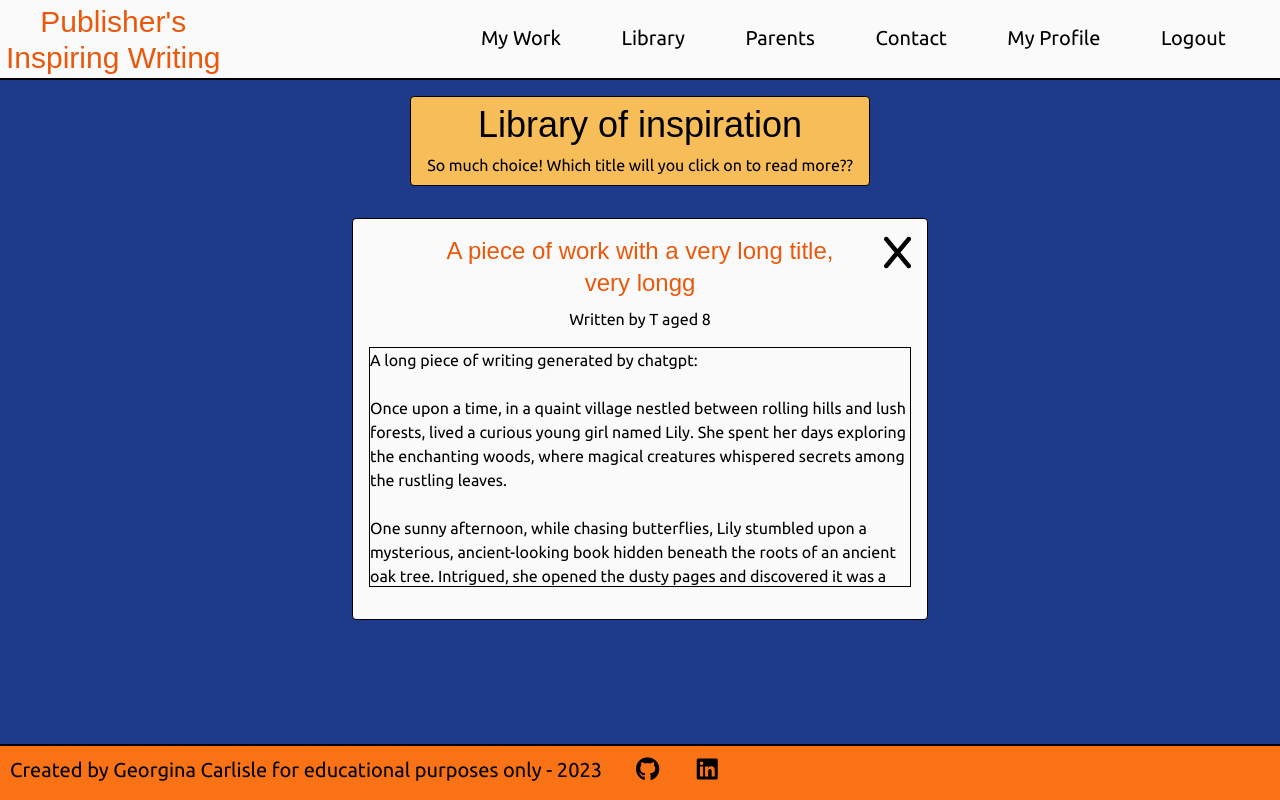
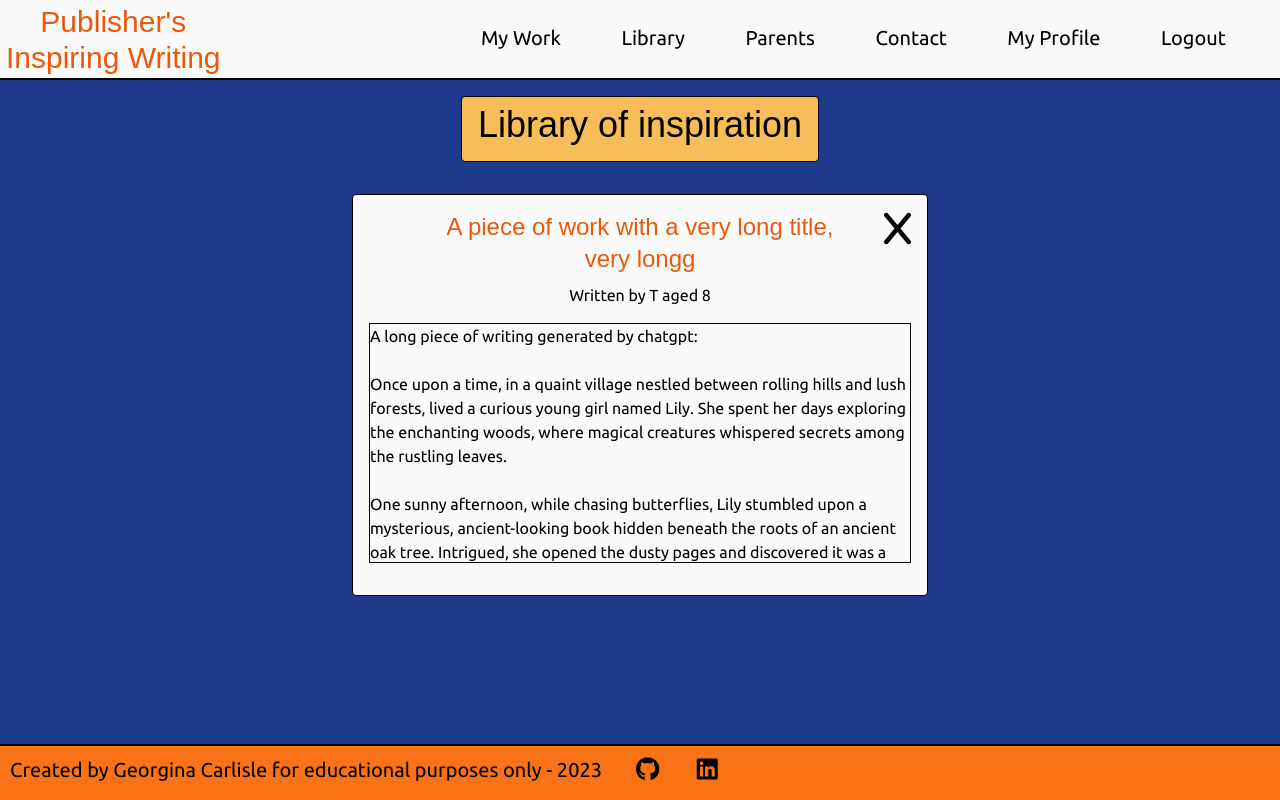
Before and after one commit to GeorginaCarlisle/inspiring-young-writers, a Django app: page /library/read/7 in a window 1280 px wide. Run offline with Django 3.2, Linux system fonts and the light colour scheme; a user stored in the database is signed in; data comes from the database, SQL or seed files in the repository; style sheets or scripts are compiled from the project's sources; some libraries are stand-ins or nearby versions; some web fonts are replaced.

Commit message:
FEAT: Remove library_title.html and cover within each individual page

```diff
--- a/library/templates/library_title.html
+++ /dev/null
@@ -1,12 +0,0 @@
-<div class="flex justify-center h-fit">
-    <div class="text-center px-4 py-2 bg-horange my-4 h-fit rounded border border-black">
-
-        <!-- User specific title -->
-        <h1 class="text-3xl md:text-4xl font-title text-black mb-2">
-            Library of inspiration
-        </h1>
-        <p>
-            So much choice! Which title will you click on to read more??
-        </p>
-    </div>
-</div>
--- a/library/templates/read.html
+++ b/library/templates/read.html
@@ -6,7 +6,15 @@
 <div class="bg-blue-900 h-full pb-4 pt-16 lg:pt-20">
 
     <!-- Heading showing user they are in the library section of platform -->
-    {% include 'library_title.html' %}
+    <div class="flex justify-center h-fit">
+        <div class="text-center px-4 py-2 bg-horange my-4 h-fit rounded border border-black">
+
+            <h1 class="text-3xl md:text-4xl font-title text-black mb-2">
+                Library of inspiration
+            </h1>
+
+        </div>
+    </div>
 
     <div class="flex justify-center mt-4">
         <!-- Container for page information -->
```
Also changed, not shown: library/templates/library.html (+11 -1 lines).
